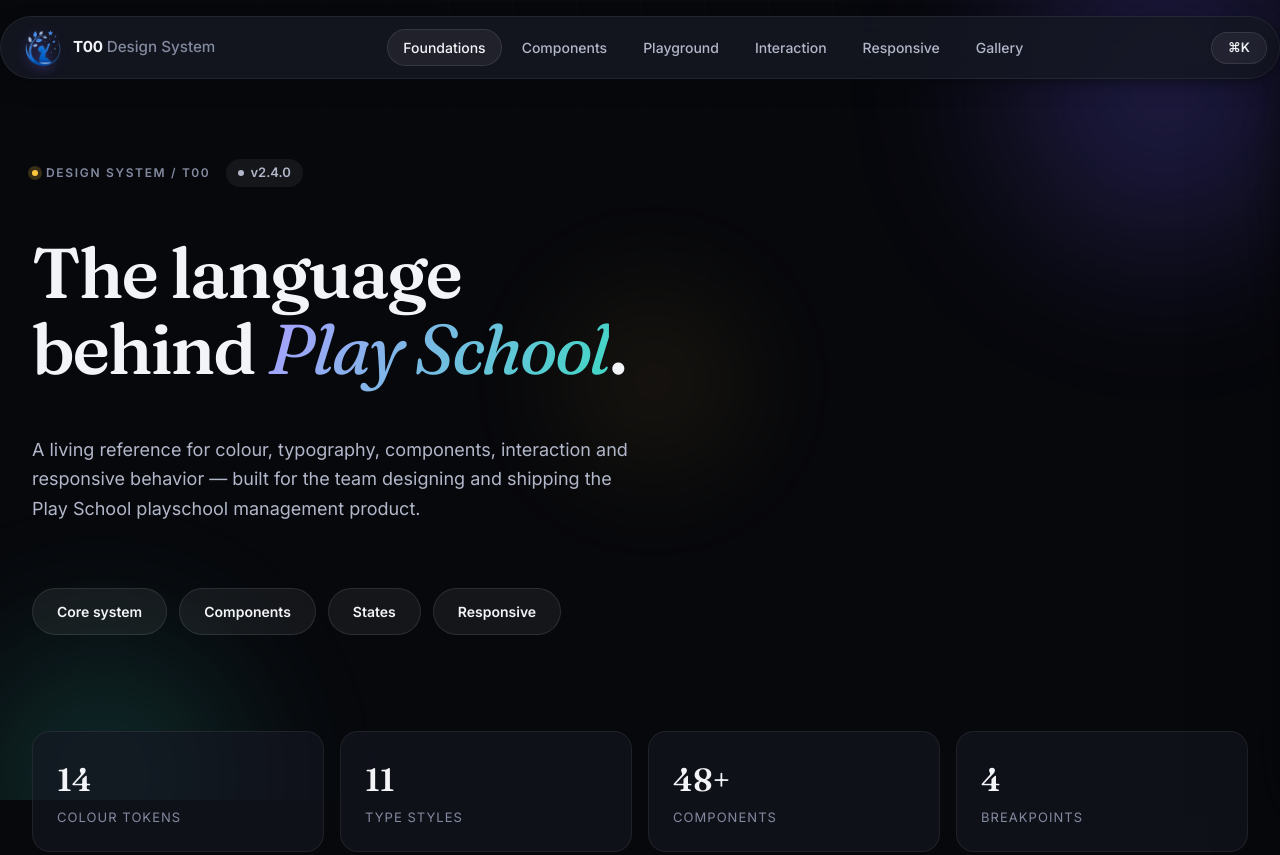
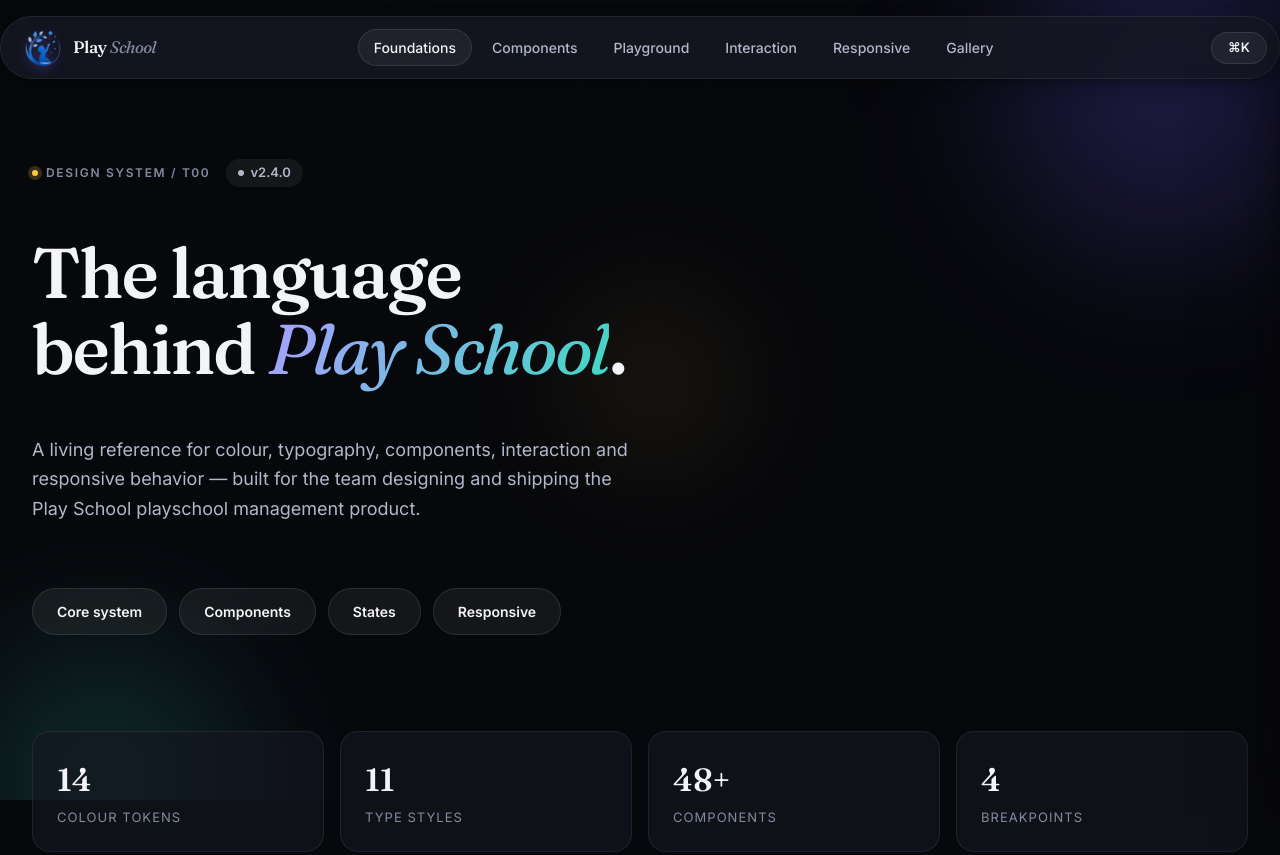
Before and after one commit to jershikaa17-code/Play_School, a plain HTML site: page design-system.html in a window 1280 px wide. Shown: the top 855 px of the page. Drawn offline with Linux system fonts and the light colour scheme.

Commit message:
Replace T00 Design System brand label with Play School

```diff
--- a/design-system.html
+++ b/design-system.html
@@ -21,7 +21,7 @@
   <div class="site-header__inner">
     <a class="brand" href="#top" aria-label="T00 Design System home">
       <span class="brand__mark"><img src="logo.png" alt="" class="brand__mark-img" /></span>
-      <span class="brand__name">T00 <span>Design System</span></span>
+      <span class="brand__name">Play <span>School</span></span>
     </a>
 
     <nav class="primary-nav" aria-label="Section navigation">
@@ -54,7 +54,7 @@
 <div class="drawer-backdrop" id="navDrawerBackdrop"></div>
 <nav class="nav-drawer" id="navDrawer" aria-label="Mobile navigation">
   <div class="drawer__head">
-    <span class="brand"><span class="brand__mark"><img src="logo.png" alt="" class="brand__mark-img" /></span> T00</span>
+    <span class="brand"><span class="brand__mark"><img src="logo.png" alt="" class="brand__mark-img" /></span> <span class="brand__name">Play <span>School</span></span></span>
   </div>
   <a class="nav-drawer__link" href="#foundations">Foundations</a>
   <a class="nav-drawer__link" href="#components">Components</a>
--- a/styles.css
+++ b/styles.css
@@ -399,8 +399,8 @@ body {
   height: 100%;
   object-fit: contain;
 }
-.brand__name { font-size: 0.95rem; }
-.brand__name span { color: var(--color-text-muted); font-weight: 500; }
+.brand__name { font-family: var(--font-display); font-weight: 560; font-size: 1.05rem; letter-spacing: var(--ls-tight); }
+.brand__name span { font-style: italic; font-weight: 460; color: var(--color-text-muted); }
 
 .primary-nav { display: flex; }
 .primary-nav__list {
```
